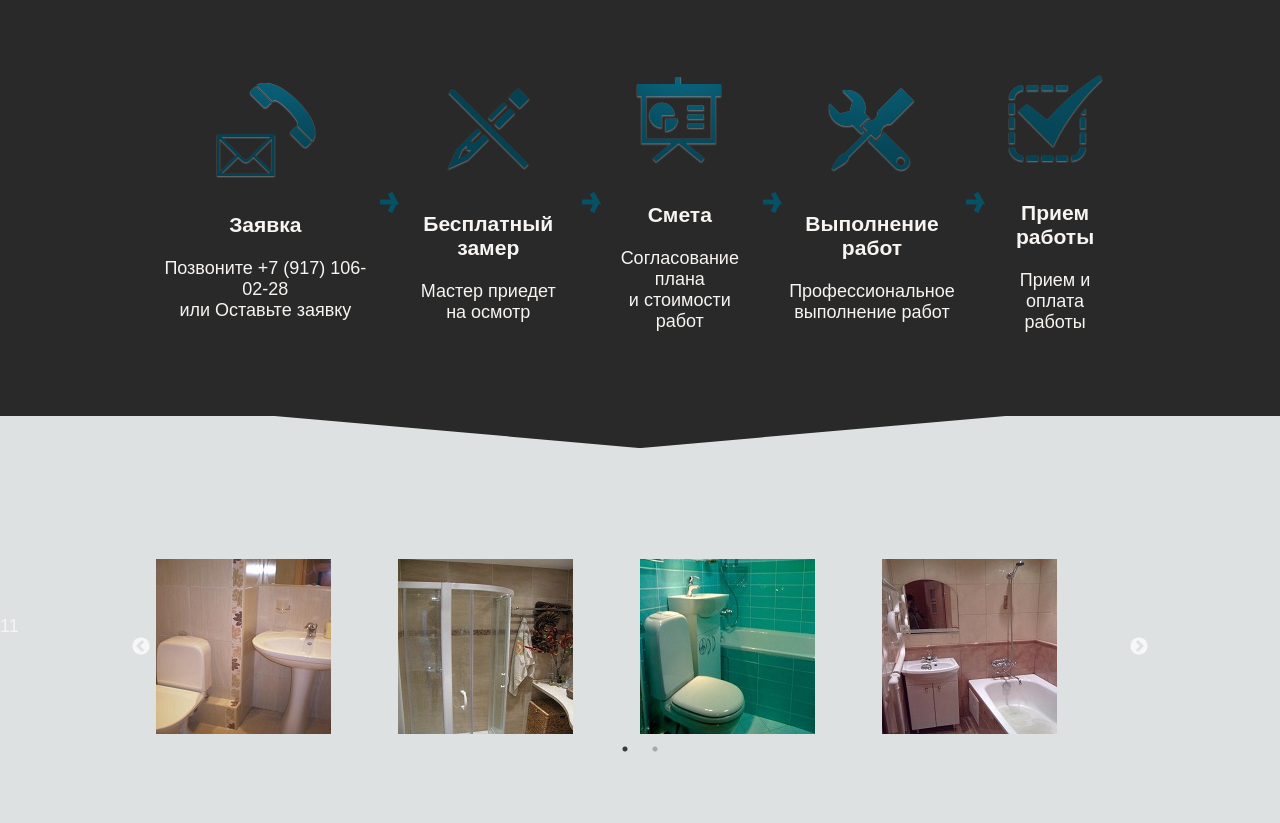
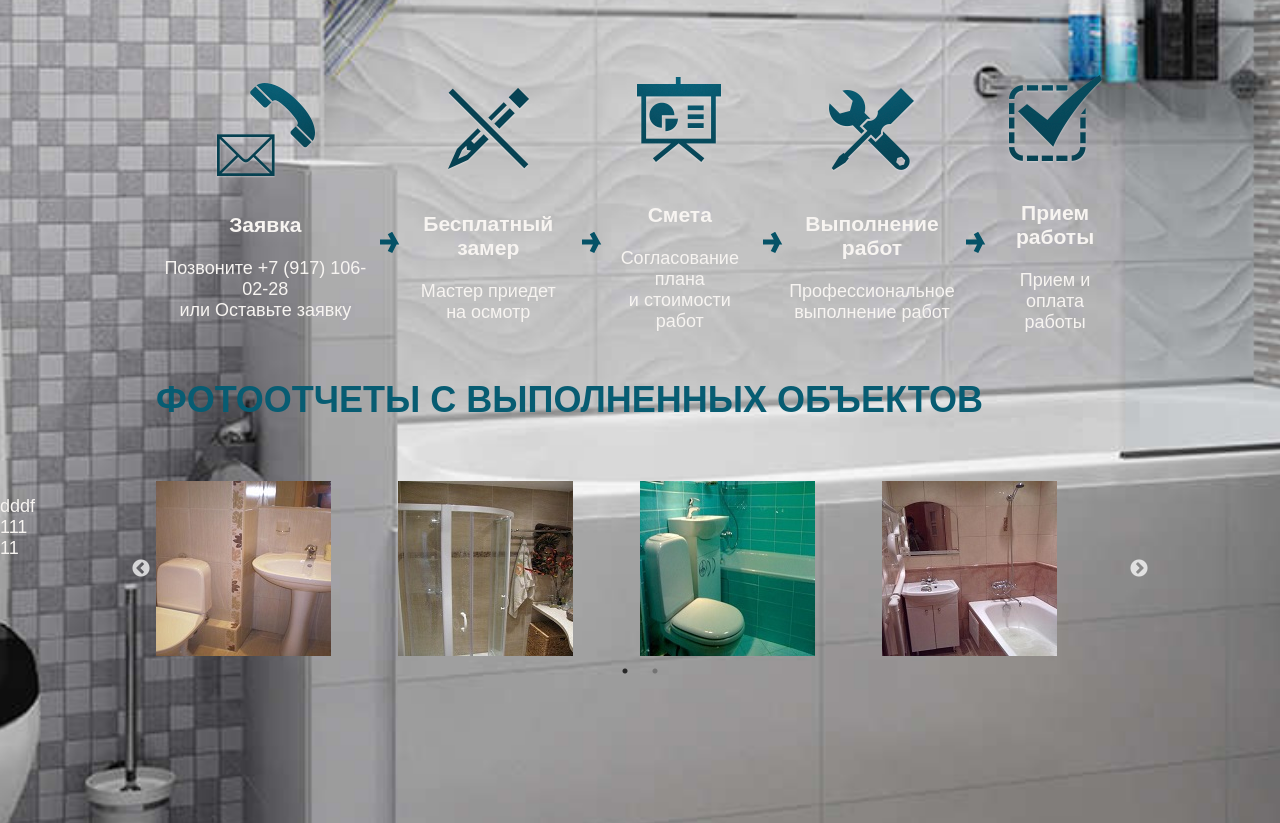
Before and after one commit to den3240/gid, a plain HTML site: page index.html in a window 1280 px wide. Shown: the part 801-1624 px from the top of the page. Drawn offline with nearby package versions, Linux system fonts and the light colour scheme.

Commit message:
зыдний фон на всю страницу

```diff
--- a/style.css
+++ b/style.css
@@ -7,6 +7,15 @@ body {
   color: #f7f4f1;
   font-style: normal;
   background-color: #292929;
+}
+@media (min-width: 768px){
+  body {
+    background-color: #000;
+    background-image: url("img/bg.jpg");
+    background-repeat: no-repeat;
+    background-size: cover;
+    background-position: center -9px;
+  }
 }
 img {
   max-width: 100%;
@@ -133,19 +142,19 @@ a {
 }
 @media (min-width: 768px){
   .page-header {
-    background-color: #000;
+    /*background-color: #000;
     background-image: url("img/bg.jpg");
     background-size: cover;
-    background-position: center -9px;
+    background-position: center -9px;*/
   }
   .page-header__logo {
     width: 100%;
     height: 400px;
     order: 2;
-    background-color: #000;
+   /* background-color: #000;
     background-image: url("img/bg.jpg");
     background-size: cover;
-    background-position: center -9px;
+    background-position: center -9px;*/
     color: #055267;
     font-size: 90px;
     font-weight: bold;
@@ -387,6 +396,7 @@ a {
 }
 @media (min-width: 768px){
   .milestone {
+    padding-bottom: 80px;
     border:none;
     text-align: center;
     margin: 5px;
@@ -404,7 +414,7 @@ a {
    }
  }
   @media (min-width: 768px) {
-   .trr {
+   /*.trr {
     display: flex;
     overflow: hidden;
    }
@@ -425,7 +435,7 @@ a {
     font-size: 0;
    }
 
-}
+} */
 
 
 .slider__title {
@@ -441,7 +451,7 @@ a {
 }
 @media (min-width: 768px) {
   .slider {
-    background-color: #DDE1E2;
+    /*background-color: #DDE1E2;*/
     margin-top: -240px;
     padding-bottom: 80px;
     width: 100%;
@@ -454,7 +464,7 @@ a {
    }
 }
   .page-footer {
-    background-color: #292929;
+   /* background-color: #292929;*/
   }
 
  .we{
```
